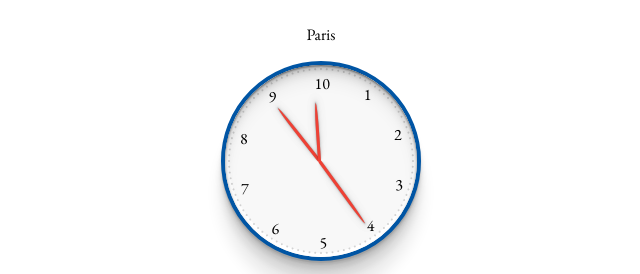
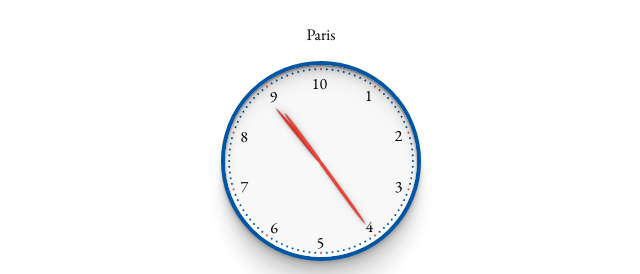
Before and after one commit to wegry/decimal-time, a website built with webpack: page index.html in a window 1280 px wide. Shown: the part 215-489 px from the top of the page, 319-959 px from the left. Built offline with nearby package versions, Linux system fonts and the light colour scheme.

Commit message:
clock face tick and number adjustments

```diff
--- a/index.js
+++ b/index.js
@@ -71,9 +71,9 @@ function rotation(amount, outOf, options) {
 
 function rotations({ dHours, dMinutes, dSeconds }) {
   return {
-    hoursRotation: rotation(dHours, 10, { snap: false }),
-    minutesRotation: rotation(dMinutes, 100, { snap: false }),
-    secondsRotation: rotation(dSeconds, 100, { snap: true }),
+    hoursRotation: rotation(dHours, 10),
+    minutesRotation: rotation(dMinutes, 100),
+    secondsRotation: rotation(dSeconds, 100),
   }
 }
 
@@ -109,7 +109,7 @@ function updateTime() {
   hourHand.style.transform = hoursRotation
   minuteHand.style.transform = minutesRotation
   secondHand.style.transform = secondsRotation
-  display.innerHTML = [
+  display.innerText = [
     padTime(dHours),
     padTime(dMinutes),
     padTime(dSeconds),
--- a/index.scss
+++ b/index.scss
@@ -15,13 +15,6 @@ $red: #ef4135;
 
 @mixin circle {
   border-radius: 50%;
-}
-
-@mixin pos-all($size: 0) {
-  top: $size;
-  left: $size;
-  right: $size;
-  bottom: $size;
 }
 
 @mixin inset-diffuse-shadow() {
@@ -178,7 +171,7 @@ li {
   place-self: center;
 
   .tick-10 {
-    @include pos-all(15%);
+    inset: 15%;
     display: flex;
     position: absolute;
     transform-origin: center;
@@ -192,12 +185,11 @@ li {
   .tick-100 {
     position: absolute;
     border: 8px solid transparent;
-    @include pos-all(18px);
+    inset: 18px;
     display: flex;
     transform-origin: center;
 
     div {
-      background-color: lightgray;
       height: 2px;
       width: 2px;
       border-radius: 50%;
@@ -207,12 +199,31 @@ li {
   @for $i from 1 through 100 {
     .tick-100.n-#{$i} {
       transform: rotate(#{math.div($i,  100) * 360 + 45}deg);
+
+      & div {
+        @if ($i % 10 == 0) {
+          background-color: $red;
+        } @else {
+          background-color: $blue;
+        }
+      }
     }
   }
 
   @for $i from 1 through 10 {
     .tick-10.n-#{$i} {
-      $angle: math.div($i, 10) * 360 + 47;
+      // Adjust numbers on clock face to be symmetric horizontally and vertically
+      $fudge: 0;
+      @if ($i == 10) {
+        // leave be
+      } @else if ($i == 5) {
+        $fudge: 4;
+      } @else {
+        $fudge: 3;
+      }
+
+      $angle: math.div($i, 10) * 360 + 45 + $fudge;
+
       transform: rotate(#{$angle}deg);
       > div {
         transform: rotate(-#{$angle}deg);
@@ -239,7 +250,7 @@ li {
 
   &::after {
     content: '';
-    @include pos-all();
+    inset: 0;
     @include inset-diffuse-shadow();
   }
 }
--- a/package.json
+++ b/package.json
@@ -16,6 +16,9 @@
     "webpack": "^5.88.2",
     "webpack-cli": "^5.1.4"
   },
+  "browserslist": [
+    "last 2 versions and not dead"
+  ],
   "scripts": {
     "build": "NODE_ENV=production webpack"
   },
```
